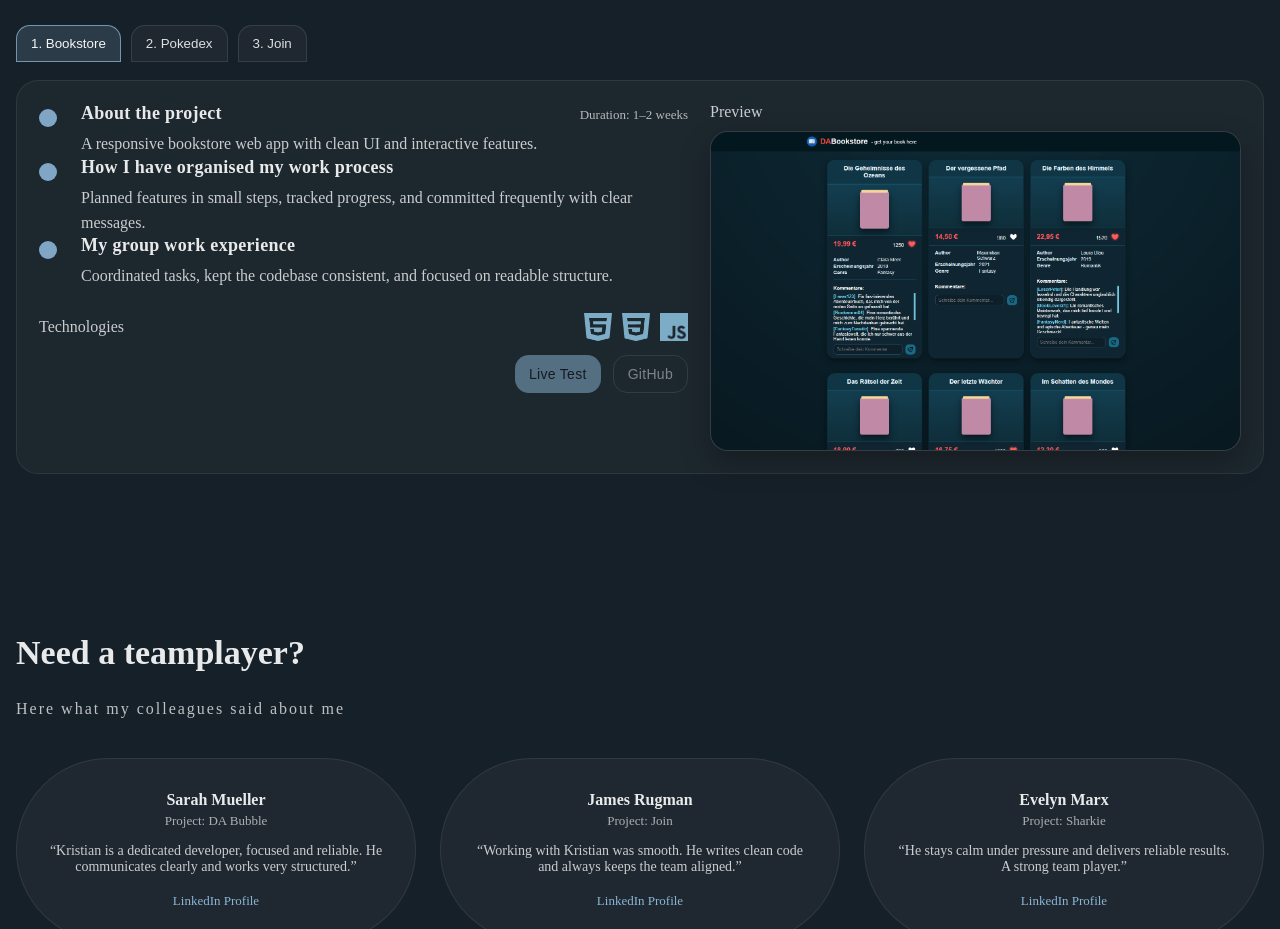
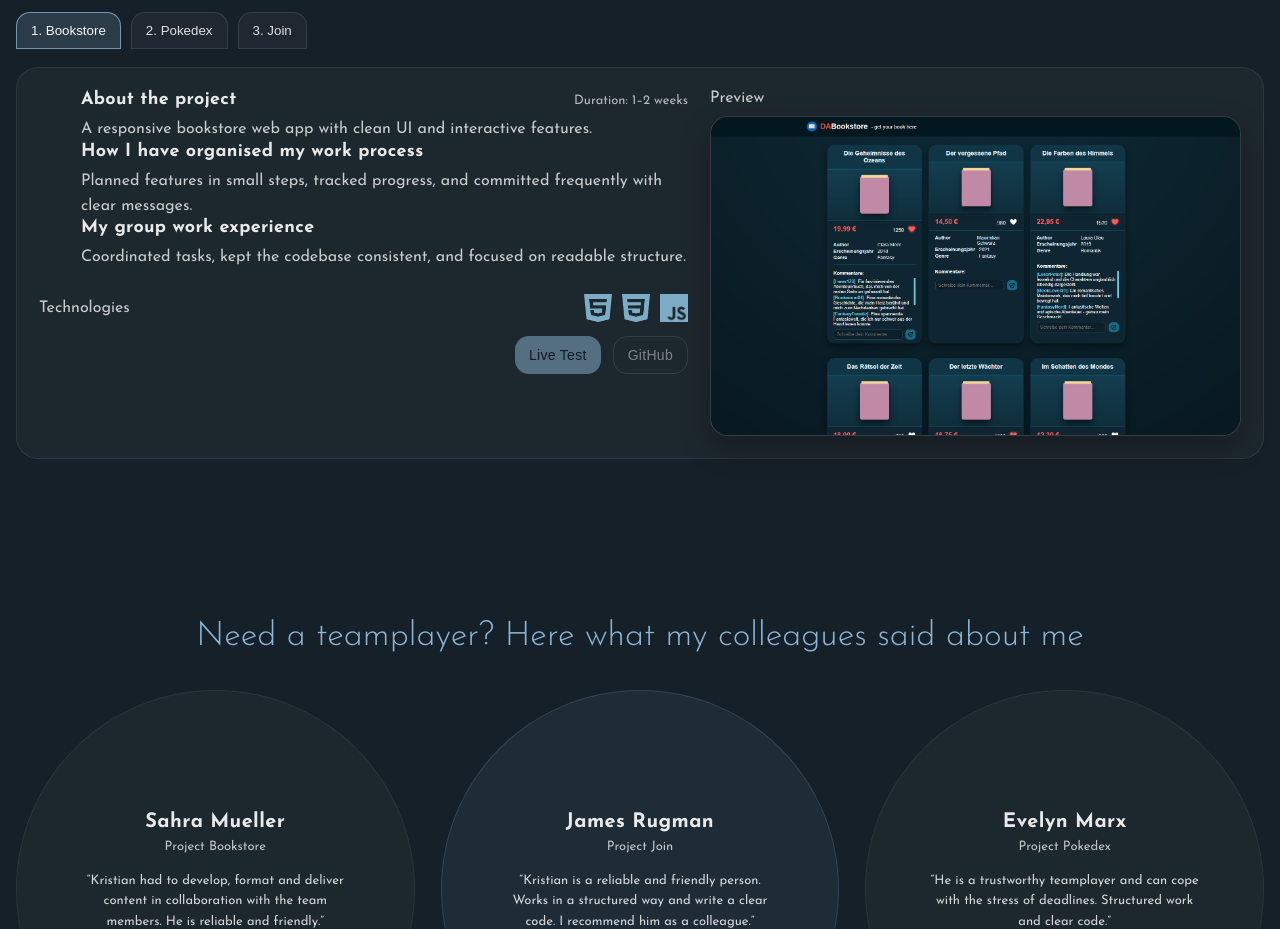
Before and after one commit to kkupschi/Portfolio-v2, an Angular app: page / in a window 1280 px wide. Shown: the part 1871-2800 px from the top of the page. Built offline with nearby package versions, Linux system fonts and the light colour scheme.

Commit message:
add testimonials references section

```diff
--- a/src/app/app.html
+++ b/src/app/app.html
@@ -316,41 +316,59 @@
 
   <section class="section" id="testimonials">
     <div class="container">
-      <h2>Need a teamplayer?</h2>
-      <p class="subtitle">
-        Here what my colleagues said about me
-      </p>
+      <h2 class="refs-title">Need a teamplayer? Here what my colleagues said about me</h2>
 
-      <div class="testimonials">
-        <div class="testimonial">
-          <h4>Sarah Mueller</h4>
-          <p class="role">Project: DA Bubble</p>
-          <p class="quote">
-            “Kristian is a dedicated developer, focused and reliable.
-            He communicates clearly and works very structured.”
-          </p>
-          <a href="#" class="link" aria-label="LinkedIn profile">LinkedIn Profile</a>
-        </div>
+      <div class="refs-grid">
+        <!-- Card 1 -->
+        <article class="ref">
+          <div class="ref__inner">
+            <h3 class="ref__name">Sahra Mueller</h3>
+            <p class="ref__project">Project Bookstore</p>
 
-        <div class="testimonial">
-          <h4>James Rugman</h4>
-          <p class="role">Project: Join</p>
-          <p class="quote">
-            “Working with Kristian was smooth. He writes clean code
-            and always keeps the team aligned.”
-          </p>
-          <a href="#" class="link">LinkedIn Profile</a>
-        </div>
+            <p class="ref__quote">
+              “Kristian had to develop, format and deliver content in collaboration with the team members.
+              He is reliable and friendly.”
+            </p>
 
-        <div class="testimonial">
-          <h4>Evelyn Marx</h4>
-          <p class="role">Project: Sharkie</p>
-          <p class="quote">
-            “He stays calm under pressure and delivers reliable results.
-            A strong team player.”
-          </p>
-          <a href="#" class="link">LinkedIn Profile</a>
-        </div>
+            <a class="ref__link" href="#" target="_blank" rel="noopener noreferrer">
+              Linked In Profile
+            </a>
+          </div>
+        </article>
+
+        <!-- Card 2 -->
+        <article class="ref ref--active">
+          <div class="ref__inner">
+            <h3 class="ref__name">James Rugman</h3>
+            <p class="ref__project">Project Join</p>
+
+            <p class="ref__quote">
+              “Kristian is a reliable and friendly person. Works in a structured way and write a clear code.
+              I recommend him as a colleague.”
+            </p>
+
+            <a class="ref__link" href="#" target="_blank" rel="noopener noreferrer">
+              Linked In Profile
+            </a>
+          </div>
+        </article>
+
+        <!-- Card 3 -->
+        <article class="ref">
+          <div class="ref__inner">
+            <h3 class="ref__name">Evelyn Marx</h3>
+            <p class="ref__project">Project Pokedex</p>
+
+            <p class="ref__quote">
+              “He is a trustworthy teamplayer and can cope with the stress of deadlines.
+              Structured work and clear code.”
+            </p>
+
+            <a class="ref__link" href="#" target="_blank" rel="noopener noreferrer">
+              Linked In Profile
+            </a>
+          </div>
+        </article>
       </div>
     </div>
   </section>
--- a/src/app/app.scss
+++ b/src/app/app.scss
@@ -1183,3 +1183,85 @@ section {
         height: 260px;
     }
 }
+
+.refs-title {
+    text-align: center;
+    color: var(--primary);
+    font-weight: 300;
+    margin-bottom: 36px;
+}
+
+.refs-grid {
+    display: grid;
+    grid-template-columns: repeat(3, 1fr);
+    gap: 26px;
+    align-items: start;
+}
+
+.ref {
+    aspect-ratio: 1 / 1;
+    border-radius: 50%;
+    background: rgba(255, 255, 255, .03);
+    border: 1px solid rgba(255, 255, 255, .06);
+    display: grid;
+    place-items: center;
+    padding: 22px;
+}
+
+.ref--active {
+    background: rgba(139, 182, 214, .08);
+    border-color: rgba(139, 182, 214, .18);
+}
+
+.ref__inner {
+    width: 78%;
+    text-align: center;
+    display: grid;
+    gap: 8px;
+}
+
+.ref__name {
+    margin: 0;
+    font-size: 20px;
+    letter-spacing: 0.4px;
+}
+
+.ref__project {
+    margin: 0;
+    font-size: 13px;
+    opacity: .8;
+}
+
+.ref__quote {
+    margin: 10px 0 0;
+    font-size: 13px;
+    line-height: 1.6;
+    opacity: .9;
+}
+
+.ref__link {
+    margin-top: 14px;
+    font-size: 12px;
+    color: var(--primary);
+    text-decoration: underline;
+    text-underline-offset: 4px;
+    opacity: .9;
+    transition: var(--t-fast);
+}
+
+.ref__link:hover {
+    opacity: 1;
+}
+
+/* responsive */
+@media (max-width: 980px) {
+    .refs-grid {
+        grid-template-columns: 1fr;
+        gap: 18px;
+        justify-items: center;
+    }
+
+    .ref {
+        width: min(420px, 100%);
+    }
+}
--- a/src/index.html
+++ b/src/index.html
@@ -7,6 +7,9 @@
   <link rel="icon" href="/angular.ico" />
   <base href="/">
   <meta name="viewport" content="width=device-width, initial-scale=1">
+  <link rel="preconnect" href="https://fonts.googleapis.com">
+  <link rel="preconnect" href="https://fonts.gstatic.com" crossorigin>
+  <link href="https://fonts.googleapis.com/css2?family=Josefin+Sans:wght@300;400;600;700&display=swap" rel="stylesheet">
 </head>
 <body>
   <app-root></app-root>
--- a/src/styles.scss
+++ b/src/styles.scss
@@ -11,24 +11,34 @@ body {
     background: #162028;
 }
 
+body {
+    font-family: "Josefin Sans", system-ui, -apple-system, Segoe UI, Roboto, Arial, sans-serif;
+}
+
 :root {
-    --bg: #162028;
-    --panel: rgba(255, 255, 255, 0.04);
-    --panel-border: rgba(255, 255, 255, 0.10);
+    --bg: #1f2a33;
+    --primary: #8bb6d6;
+    --secondary: #f5f1ea;
+    --inactive: #bfc3c6;
+    --error: #e94b3c;
+    --done: #98e86a;
+    --text: rgba(255, 255, 255, .90);
+    --text-dim: rgba(255, 255, 255, .75);
 
-    --accent: #8bb6d6;
-    --text: rgba(255, 255, 255, 0.90);
-    --text-dim: rgba(255, 255, 255, 0.75);
+    --panel: rgba(255, 255, 255, .04);
+    --panel-border: rgba(255, 255, 255, .10);
 
-    --radius-lg: 18px;
+    --radius-lg: 22px;
+    --radius-md: 18px;
     --radius-pill: 999px;
 
     --t-fast: 120ms ease;
 }
 
+html,
 body {
+    background: var(--bg);
     color: var(--text);
-    background: var(--bg);
 }
 
 .btn {
```
